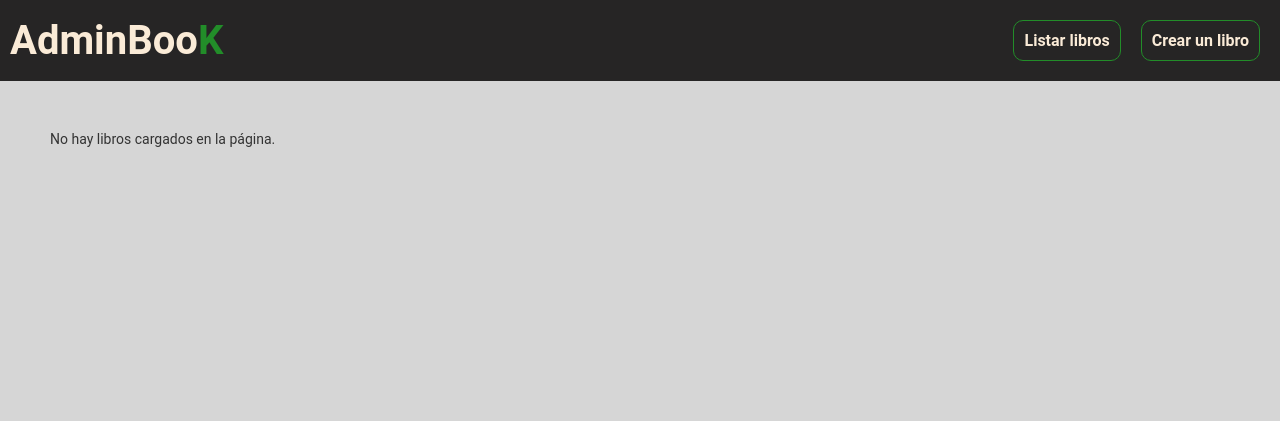
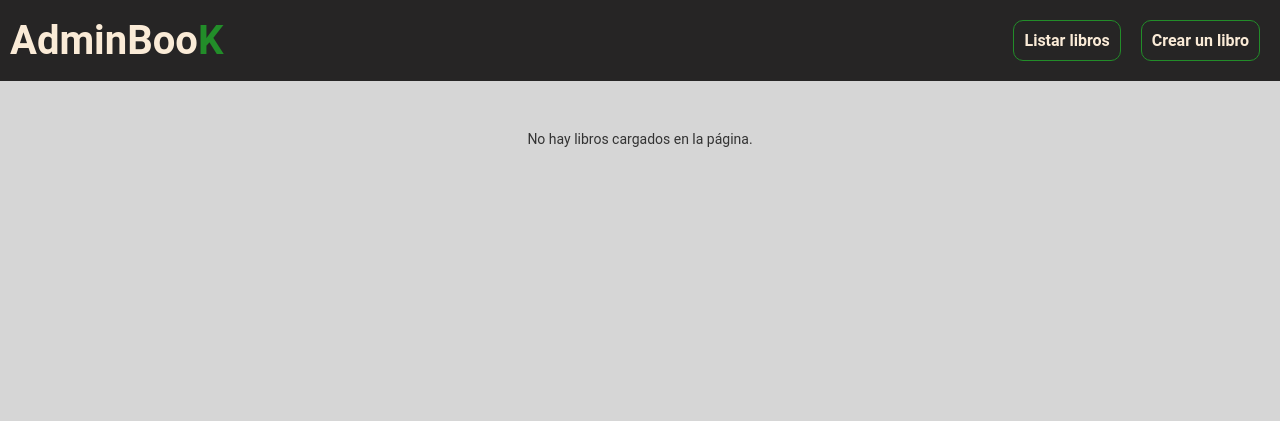
Before and after one commit to NahuelNGomez/TPIntegradorCaC, a Django app: page /libros/listado in a window 1280 px wide. Shown: the top 421 px of the page. Run offline with Django 5.2, Linux system fonts and the light colour scheme; data that the repository does not hold is empty.

Commit message:
cambi en lista para que se vea centrado

```diff
--- a/app_integrador/static/app_integrador/css/libros_listado.css
+++ b/app_integrador/static/app_integrador/css/libros_listado.css
@@ -1,6 +1,8 @@
 
 section{
     display: flex;
+    justify-content: space-evenly;
+    flex-wrap: wrap;
     padding: 40px;
 }
 
```
